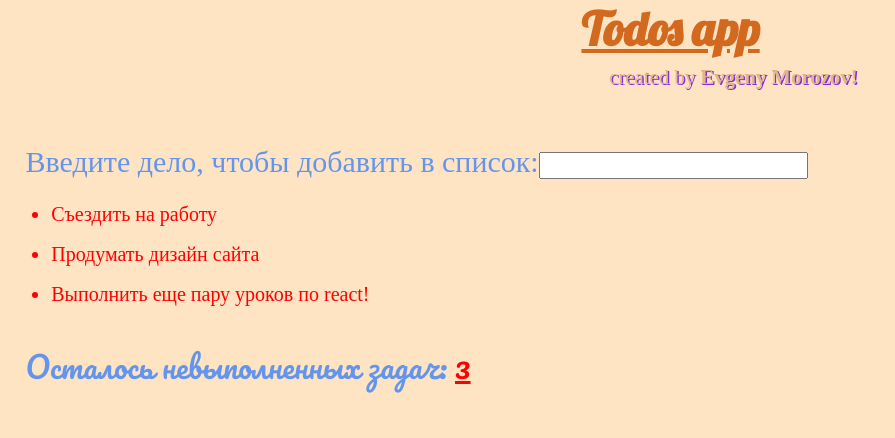
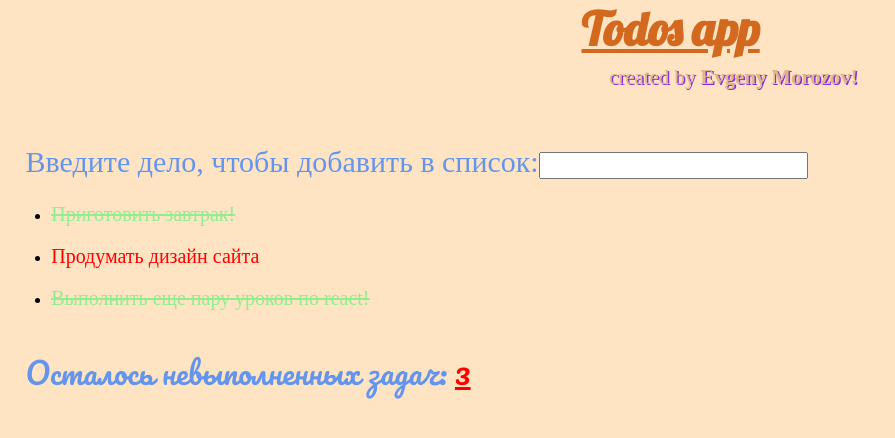
Before and after one commit to WebHeroSchool/Evg_todo_App, a React (Create React App) app: page / in a window 1280 px wide. Shown: the top 438 px of the page, without its empty margins (0-895 px from the left). Built offline with nearby package versions, Linux system fonts and the light colour scheme.

Commit message:
add 'classnames' in prj

```diff
--- a/package.json
+++ b/package.json
@@ -32,6 +32,7 @@
     ]
   },
   "devDependencies": {
+    "classnames": "^2.2.6",
     "gulp": "^4.0.2"
   }
 }
--- a/src/Components/App/App.js
+++ b/src/Components/App/App.js
@@ -5,10 +5,16 @@ import Footer from "../Footer/Footer";
 import styles from './App.module.css';
 
 const items = [
-    {task: 'Съездить на работу'},
-    { task: 'Продумать дизайн сайта'},
-    {task: 'Выполнить еще пару уроков по react!'}
-    ];
+    {task: 'Приготовить завтрак!',
+     isDone: true
+    },
+    { task: 'Продумать дизайн сайта',
+      isDone: false
+    },
+    {task: 'Выполнить еще пару уроков по react!',
+     isDone: true
+    }
+ ];
 
 const App = () => (
     <div className={styles.container}>
--- a/src/Components/App/App.module.css
+++ b/src/Components/App/App.module.css
@@ -37,12 +37,23 @@
     font-family: cursive;
     color: cornflowerblue;
 }
-
+/*Styles for tasks list*/
 .task_list {
     line-height: 40px;
     margin: 0 0 2% 2%;
 }
 
+.item {
+    font-size: 20px;
+    color: red;
+}
+
+.done {
+    color: lightgreen;
+    text-decoration: line-through;
+
+}
+/*Styles for footer elements */
 .footer {
     font-size: 30px;
     font-family: 'Pacifico', cursive;
--- a/src/Components/Item/Item.js
+++ b/src/Components/Item/Item.js
@@ -1,7 +1,14 @@
 import React from 'react';
+import classnames from 'classnames';
+import styles from '../App/App.module.css';
 
-const Item = ({task}) => (
-    <span> {task} </span>
+const Item = ({task, isDone}) => (
+    <span className={
+        classnames({
+            [styles.item]: true,
+            [styles.done]: isDone
+        })
+    }> {task} </span>
 );
 
 export default Item;
--- a/src/Components/ItemList/ItemList.js
+++ b/src/Components/ItemList/ItemList.js
@@ -2,8 +2,9 @@ import React from "react";
 import Item from "../Item/Item";
 
 const ItemList = ({items}) => (
-    <ul style={{fontSize: 20, color: 'red'}}>
-        {items.map(item => <li key={item.task}> <Item task={item.task}/> </li>)}
+    <ul>
+        {items.map(item => <li key={item.task}>
+            <Item task={item.task} isDone={item.isDone}/> </li>)}
     </ul>
 );
 
```
Also changed, not shown: 1 other file (tests, documents, lock files or other folders).
